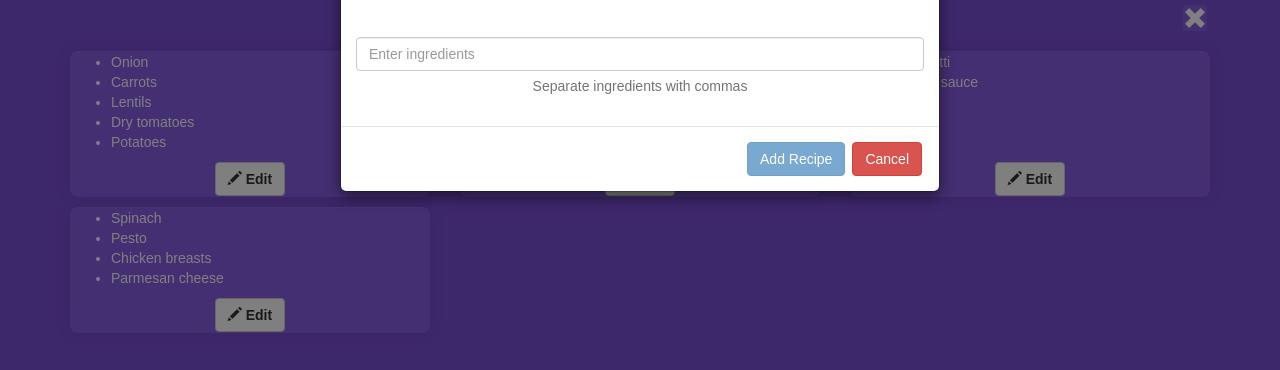
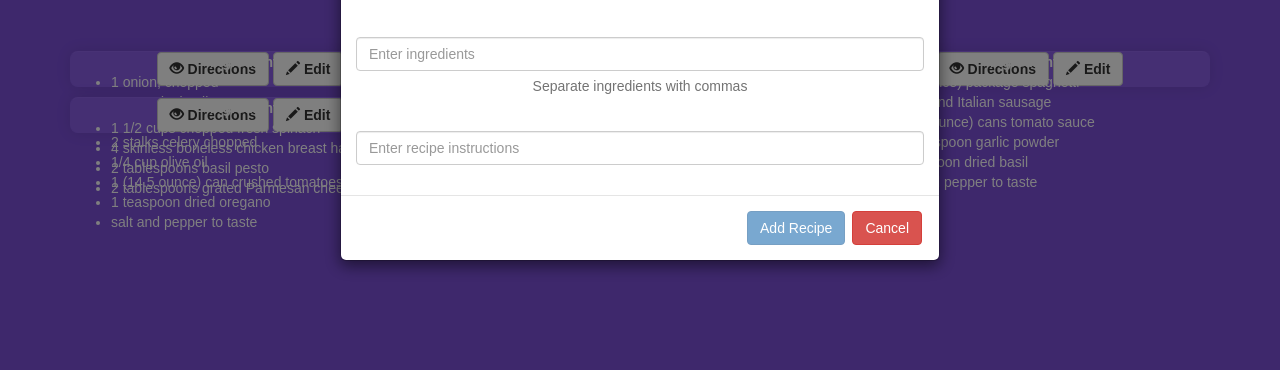
Before and after one commit to RamiroPinol/recipe-box, a React app: page / in a window 1280 px wide. Both pictures are taken after a click on the button "Add recipe". Shown: the part 108-478 px from the top of the page. Built offline with nearby package versions, Linux system fonts and the light colour scheme.

Commit message:
added recipe instructions and raw implementation of panel flip to show them

```diff
--- a/src/Main.js
+++ b/src/Main.js
@@ -3,7 +3,6 @@ import toastr from 'toastr';
 import Header from './components/Header';
 import ModalPanel from './components/ModalPanel';
 import RecipesContainer from './components/RecipesContainer';
-import ConfirmPrompt from './components/ConfirmPrompt';
 import { getRecipes, addRecipe, deleteRecipe } from './storageAPI';
 
 class Main extends Component {
@@ -15,6 +14,7 @@ class Main extends Component {
       showModal: false,
       modalNameVal: '',
       modalIngrVal: '',
+      modalInstrVal: '',
       editingRecipeId: '',
     };
 
@@ -32,11 +32,12 @@ class Main extends Component {
   }
 
   // Function used to add a recipe. Both name and ingr should be strings
-  onRecipeAdd(name, ingr) {
+  onRecipeAdd(name, ingr, instructions) {
     const recipeObj = {
       id: Date.now().toString(),
       name,
       ingredients: [...ingr.split(',').filter(igr => igr.length).map(igr => igr.trim())],
+      instructions,
     };
 
     addRecipe(recipeObj);
@@ -44,10 +45,11 @@ class Main extends Component {
   }
 
   // Function for set state when editing recipe.
-  onRecipeEdit(name, ingrsArray, id) {
+  onRecipeEdit(name, ingrsArray, id, instructions) {
     this.setState({
       modalNameVal: name,
       modalIngrVal: ingrsArray.join(),
+      modalInstrVal: instructions,
       editingRecipeId: id,
     });
 
@@ -59,11 +61,12 @@ class Main extends Component {
   }
 
   clearModalFields() {
-    return this.setState({ modalNameVal: '', modalIngrVal: '' });
+    return this.setState({ modalNameVal: '', modalIngrVal: '', modalInstrVal: '' });
   }
 
   handleInputSubmit(event) {
-    const [name, ingrs] = [event.target.name.value, event.target.ingredients.value];
+    const [name, ingrs, instructions] =
+      [event.target.name.value, event.target.ingredients.value, event.target.instructions.value];
     event.preventDefault();
 
     // Check for unchanged info submit
@@ -72,11 +75,11 @@ class Main extends Component {
 
     // If editing a recipe (modalNameVal & modalIngrVal != '')
     } else if (this.state.modalNameVal !== '' && this.state.modalIngrVal !== '') {
-      this.onRecipeAdd(name, ingrs); // Add new recipe
+      this.onRecipeAdd(name, ingrs, instructions); // Add new recipe
       this.onRecipeDelete(this.state.editingRecipeId); // Delete old recipe
       toastr.success('Recipe successfully edited!');
     } else {
-      this.onRecipeAdd(name, ingrs);
+      this.onRecipeAdd(name, ingrs, instructions);
       this.setState({ recipes: [...getRecipes()] }); // Get updated data
       toastr.success('New recipe added!');
     }
@@ -92,6 +95,7 @@ class Main extends Component {
           show={this.state.showModal}
           name={this.state.modalNameVal}
           ingrs={this.state.modalIngrVal}
+          instructions={this.state.modalInstrVal}
           toggle={this.toggleModalShow}
           clear={this.clearModalFields}
         />
--- a/src/components/ModalPanel.js
+++ b/src/components/ModalPanel.js
@@ -9,11 +9,13 @@ class ModalPanel extends Component {
     this.state = {
       name: '',
       ingredients: '',
+      instructions: '',
     };
 
     this.newRecipe = this.newRecipe.bind(this);
     this.handleNameChange = this.handleNameChange.bind(this);
     this.handleIngrChange = this.handleIngrChange.bind(this);
+    this.handleInstructionsChange = this.handleInstructionsChange.bind(this);
     this.canBeSubmitted = this.canBeSubmitted.bind(this);
     this.clearRecipeValues = this.clearRecipeValues.bind(this);
   }
@@ -26,7 +28,7 @@ class ModalPanel extends Component {
 
   // Clears state to re-check new input
   clearRecipeValues() {
-    this.setState({ name: '', ingredients: '' });
+    this.setState({ name: '', ingredients: '', instructions: '' });
   }
 
   // Updates name state value
@@ -41,6 +43,12 @@ class ModalPanel extends Component {
     this.setState({ ingredients: ingrValue });
   }
 
+  // Updates instructions state value
+  handleInstructionsChange(event) {
+    const instrValue = event.target.value;
+    this.setState({ instructions: instrValue });
+  }
+
   // Check if entered input is valid
   canBeSubmitted() {
     return {
@@ -50,7 +58,7 @@ class ModalPanel extends Component {
   }
 
   render() {
-    const { onSubmit, show, ingrs, name } = this.props;
+    const { onSubmit, show, ingrs, name, instructions } = this.props;
     const validate = this.canBeSubmitted();
 
     return (
@@ -60,7 +68,7 @@ class ModalPanel extends Component {
           className="addRecipeBtn"
           onClick={this.newRecipe}
         ><i className="glyphicon glyphicon-plus" aria-hidden="true" /> <b>Add recipe</b>
-          </Button>
+        </Button>
 
         <Modal
           show={show}
@@ -98,6 +106,17 @@ class ModalPanel extends Component {
                   onChange={this.handleIngrChange}
                 />
                 <HelpBlock>Separate ingredients with commas</HelpBlock>
+
+                <FormGroup controlId="formControlInstructions">
+                  <ControlLabel>Instructions</ControlLabel>
+                  <FormControl
+                    type="text"
+                    name="instructions"
+                    defaultValue={instructions}
+                    placeholder="Enter recipe instructions"
+                    onChange={this.handleInstructionsChange}
+                  />
+                </FormGroup>
 
                 { !validate.ingredients && this.state.ingredients.length > 0 &&
                   <div className="alert alert-danger" role="alert">
--- a/src/components/Recipe.js
+++ b/src/components/Recipe.js
@@ -2,12 +2,27 @@ import React from 'react';
 import PropTypes from 'prop-types';
 import { Button, Accordion, Panel } from 'react-bootstrap';
 
-function Recipe({ id, name, ingredients, deleteRecipe, editRecipe }) {
+function Recipe({ id, name, ingredients, instructions, deleteRecipe, editRecipe }) {
   return (
     <div className="col-xs-12 col-sm-6 col-md-4">
       <Accordion>
 
         <Panel header={name} eventKey={id}>
+
+          <div className="panelData">
+
+            <div className="ingredients">
+              <b className="ingredients-header">Ingredients:</b>
+              <ul>
+                {ingredients.map(ingr => <li key={`${id}${ingr}`}>{ingr}</li>)}
+              </ul>
+            </div>
+
+            <div className="instructions">
+              <p>{instructions}</p>
+            </div>
+
+          </div>
 
           <Button
             className="delete-button"
@@ -15,16 +30,20 @@ function Recipe({ id, name, ingredients, deleteRecipe, editRecipe }) {
           ><i className="glyphicon glyphicon-remove" aria-hidden="true" />
           </Button>
 
-          <div className="ingredients">
-            <ul>
-              {ingredients.map(ingr => <li key={`${id}${ingr}`}>{ingr}</li>)}
-            </ul>
-          </div>
+          <Button
+            bsStyle="default"
+            // onClick={}
+          ><i className="glyphicon glyphicon-eye-open" aria-hidden="true" />
+            <b> Directions</b>
+          </Button>
+
           <Button
             bsStyle="default"
             onClick={() => editRecipe(name, ingredients, id)}
-          ><i className="glyphicon glyphicon-pencil" aria-hidden="true" /> <b>Edit</b>
+          ><i className="glyphicon glyphicon-pencil" aria-hidden="true" />
+            <b> Edit</b>
           </Button>
+
         </Panel>
       </Accordion>
     </div>
--- a/src/components/RecipesContainer.js
+++ b/src/components/RecipesContainer.js
@@ -15,6 +15,7 @@ function RecipesContainer({ recipes, deleteRecipe, editRecipe }) {
             id={recipe.id}
             name={recipe.name}
             ingredients={recipe.ingredients}
+            instructions={recipe.instructions}
             deleteRecipe={deleteRecipe}
             editRecipe={editRecipe}
           />)}
--- a/src/index.css
+++ b/src/index.css
@@ -35,9 +35,10 @@ button {
 
 /* Dismiss button */
 .delete-button {
-  float: right;
-  position: relative;
-  bottom: 47px;
+  display: none;
+  position: absolute;
+  top: 7px;
+  right: 25px;
   border: 0;
   color: #fff;
   font-size: 24px;
@@ -50,6 +51,10 @@ button {
   background-color: transparent;
   color: #f84949;
   text-shadow: 0 0 2px rgba(255, 255, 255, 0.9), 0 0 5px rgba(255, 255, 255, 0.5);
+}
+
+.in .delete-button { /* Display delete button only when panel is open */
+  display: block;
 }
 
 .panel-group {
@@ -103,3 +108,58 @@ button {
 .ingredients {
   text-align: left;
 }
+
+.ingredients .hide {
+  display: none;
+}
+
+.ingredients-header {
+  display: block;
+  text-align: center;
+}
+
+.instructions {
+  text-align: justify;
+  width: 100%;
+  overflow: hidden;
+}
+
+.instructions .show {
+  display: block;
+}
+
+.panel-collapse {
+  -webkit-perspective: 800px;
+  perspective: 800px;
+  height: 200px;
+}
+
+.panel-body {
+  width: 100%;
+  height: 100%;
+}
+
+.panelData {
+  width: 100%;
+  height: 100%;
+  transform-style: preserve-3d;
+  transition: transform 0.8s cubic-bezier(0.175, 0.885, 0.32, 1.275);
+}
+
+.panelData div {
+  background: #8A5EE7;
+  position: absolute;
+  width: 100%;
+  height: 100%;
+  -webkit-backface-visibility: hidden;
+  backface-visibility: hidden;
+}
+
+.panelData .instructions {
+  -webkit-transform: rotateY(180deg);
+  transform: rotateY(180deg);
+}
+.panelData.flipped {
+  -webkit-transform: rotateY(180deg);
+  transform: rotateY(180deg);
+}
--- a/src/storageAPI.js
+++ b/src/storageAPI.js
@@ -1,10 +1,57 @@
 const storage = window.localStorage;
 
 const recipesData = [
-  { id: '0', name: 'Spaghetti', ingredients: ['Spaghetti', 'Tomato sauce', 'Onion', 'Pepper', 'Meat'] },
-  { id: '1', name: 'Lentil Soup', ingredients: ['Onion', 'Carrots', 'Lentils', 'Dry tomatoes', 'Potatoes'] },
-  { id: '2', name: 'Spinach Pesto Chicken Breasts', ingredients: ['Spinach', 'Pesto', 'Chicken breasts', 'Parmesan cheese'] },
-  { id: '3', name: 'Mushroom Pork Chops', ingredients: ['Pork chops', 'Garlic', 'Onion', 'Mushrooms', 'Cream'] },
+  {
+    id: '0',
+    name: 'Spaghetti Italian',
+    ingredients: [
+      '1 (8 ounce) package spaghetti',
+      '1/2 pound Italian sausage',
+      '4 (6.5 ounce) cans tomato sauce',
+      '1/2 teaspoon garlic powder',
+      '1 teaspoon dried basil',
+      'salt and pepper to taste',
+    ],
+    instructions: 'In a large skillet, brown sausage over medium heat; drain and set aside. In a large saucepan over medium heat, combine tomato sauce, diced tomatoes, bay leaves, Italian seasoning, garlic powder, basil, oregano, salt, pepper and Italian sausage; mix well. Simmer over medium-low heat for at least one hour; it is best if simmered all day. Bring a large pot of lightly salted water to a boil. Add pasta and cook for 8 to 10 minutes or until al dente; drain. Mix sauce with hot pasta; serve.',
+  },
+  {
+    id: '1',
+    name: 'Lentil Soup',
+    ingredients: [
+      '1 onion, chopped',
+      '2 cups dry lentils',
+      '2 carrots diced',
+      '2 stalks celery chopped',
+      '1/4 cup olive oil',
+      '1 (14.5 ounce) can crushed tomatoes',
+      '1 teaspoon dried oregano',
+      'salt and pepper to taste',
+    ],
+    instructions: 'In a large soup pot, heat oil over medium heat. Add onions, carrots, and celery; cook and stir until onion is tender. Stir in garlic, bay leaf, oregano, and basil; cook for 2 minutes. Stir in lentils, and add water and tomatoes. Bring to a boil. Reduce heat, and simmer for at least 1 hour. When ready to serve stir in spinach, and cook until it wilts. Stir in vinegar, and season to taste with salt and pepper, and more vinegar if desired.',
+  },
+  {
+    id: '2',
+    name: 'Spinach Pesto Chicken Breasts',
+    ingredients: [
+      '1 1/2 cups chopped fresh spinach',
+      '4 skinless boneless chicken breast halves',
+      '2 tablespoons basil pesto',
+      '2 tablespoons grated Parmesan cheese',
+    ],
+    instructions: 'Preheat an oven to 375 degrees F (190 degrees C). Mix the spinach and pesto together in a bowl; spread half the mixture into the bottom of a glass baking dish. Place the chicken breasts onto the spinach mixture; top with the rest of the mixture. Cover the dish with aluminum foil. Bake in the preheated oven until the chicken is no longer pink in the center and the juices run clear, about 30 minutes. Uncover and sprinkle the Parmesan cheese. Return to the oven and bake until the cheese has begun to melt and brown, about 15 minutes.',
+  },
+  {
+    id: '3',
+    name: 'Mushroom Pork Chops',
+    ingredients: [
+      '4 pork chops',
+      '1 onion chopped',
+      '1/2 pound fresh mushrooms sliced',
+      '1 can condensed cream of mushroom soup',
+      '1 pinch garlic salt or to taste',
+    ],
+    instructions: 'Season pork chops with salt, pepper, and garlic salt to taste. In a large skillet, brown the chops over medium-high heat. Add the onion and mushrooms, and saute for one minute. Pour cream of mushroom soup over chops. Cover skillet, and reduce temperature to medium-low. Simmer 20 to 30 minutes, or until chops are cooked through.',
+  },
 ];
 
 export const SaveItem = (key, value) => {
```
